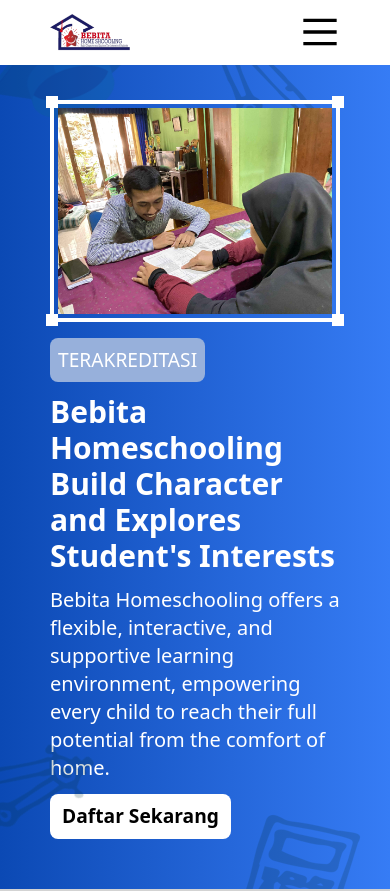
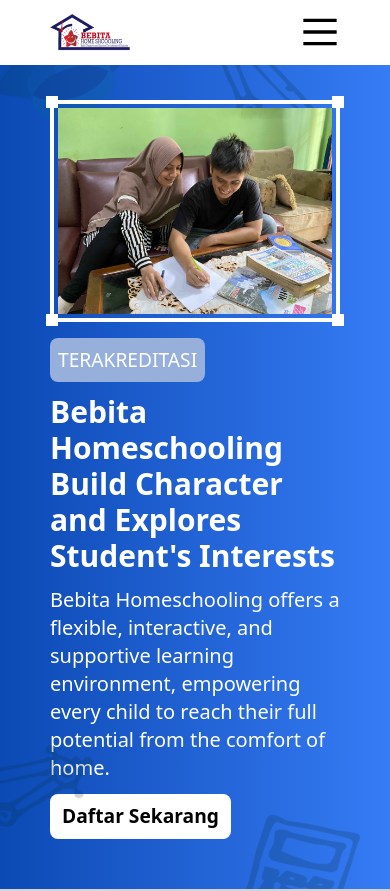
Before and after one commit to abelarmando/Homeschooling-Bebita, a React (Vite) app: page / in a window 390 px wide. Shown: the top 891 px of the page. Built offline with nearby package versions, Linux system fonts and the light colour scheme.

Commit message:
membenarkan

```diff
--- a/src/layouts/Hero.jsx
+++ b/src/layouts/Hero.jsx
@@ -4,7 +4,7 @@
   return (
     <div className="w-full bg-linear-to-r from-[rgba(11,73,180,255)] to-[rgba(54,124,245,255)] min-h-[500px] md:flex items-center  padding-def padding-def-y relative overflow-hidden ">
       <Background_img />
-      <div className="flex w-full  justify-between max-md:flex-col-reverse gap-4 max-md:mt-[50px]">
+      <div className="flex w-full  justify-between max-md:flex-col-reverse gap-4 max-md:mt-[50px] ">
         <div className="md:flex gap-5 md:w-1/2 justify-between items-center  max-md:space-y-4">
           <div className="space-y-3">
             <div className="w-fit p-2 bg-[#97b0db] rounded-lg flex justify-center items-center">
@@ -29,11 +29,11 @@
             </button>
           </div>
         </div>
-        <div className="relative md:w-[400px] md:h-[400px]">
-          <div className="w-[400px] absolute -bottom-15 -left-20 z-10 max-md:hidden">
+        <div className="relative md:w-1/2 ">
+          <div className="2xl:w-[400px] md:w-[350px] md:h-[300px] md:absolute 2xl:left-[15%] -bottom-20 z-10  ">
             <Border_Photo img={"./images/Header_1.jpg"} />
           </div>
-          <div className="md:absolute md:translate-x-[50%] ">
+          <div className="md:absolute md:translate-x-[50%]  2xl:w-[400px] md:w-[350px] md:h-[300px] 2xl:right-[25%]  md:top-0 md:right-45 max-md:hidden">
             <Border_Photo img={"./images/Header_2.jpg"} />
           </div>
         </div>
```
